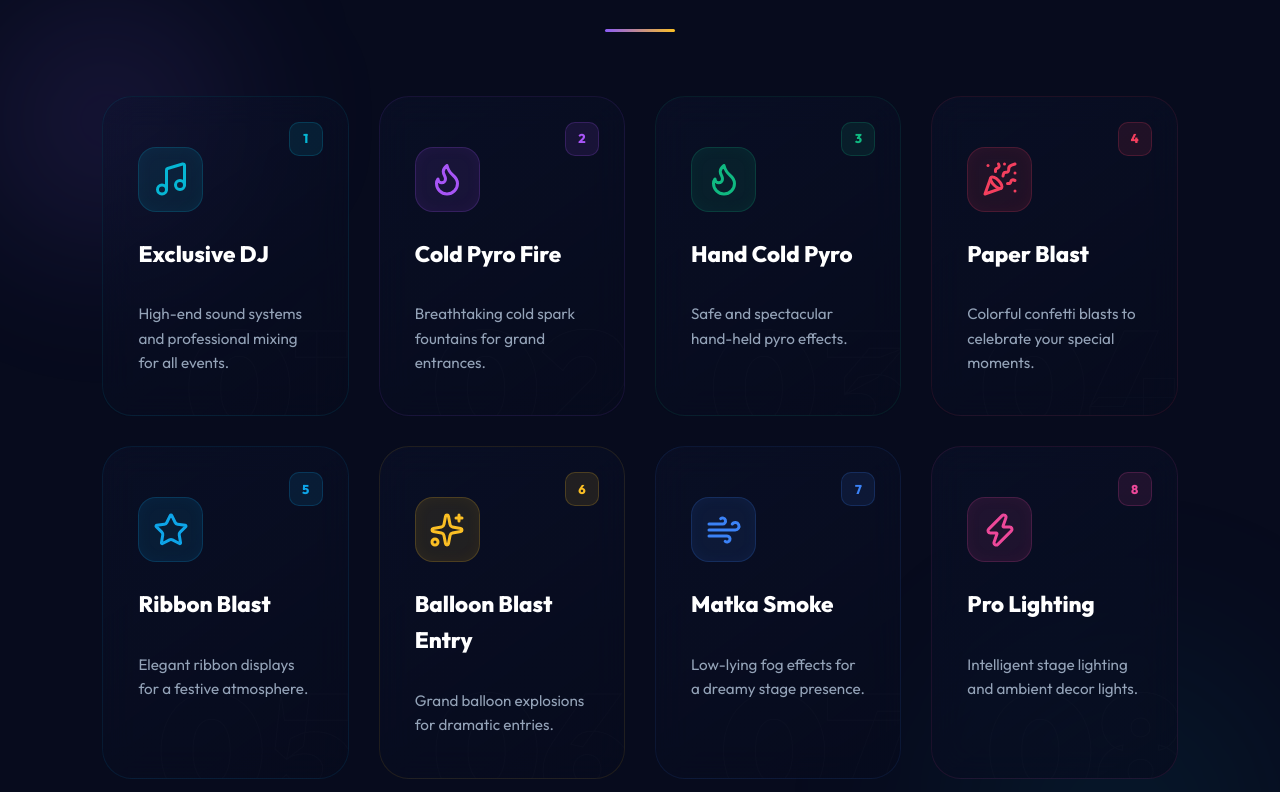
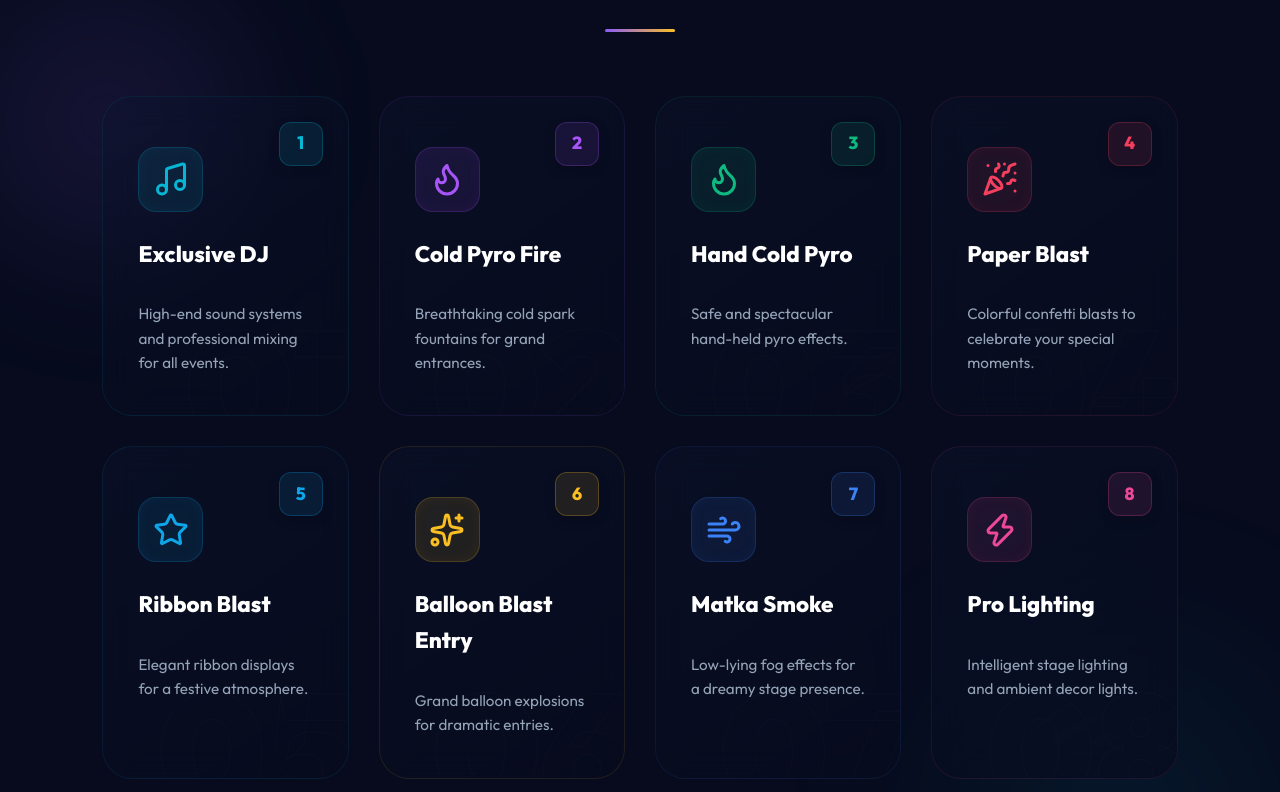
Before and after one commit to kishansejani/Radhe, a React (Vite) app: page / in a window 1280 px wide. Shown: the part 2168-2960 px from the top of the page. Built offline with nearby package versions, Linux system fonts and the light colour scheme; a web font is replaced by a local one.

Commit message:
increase specialty badge size

```diff
--- a/src/index.css
+++ b/src/index.css
@@ -608,16 +608,17 @@ nav::after {
   right: 25px;
   background: rgba(var(--accent-rgb), 0.1);
   color: var(--accent-color);
-  width: 34px;
-  height: 34px;
-  border-radius: 10px;
+  width: 44px;
+  height: 44px;
+  border-radius: 12px;
   display: flex;
   align-items: center;
   justify-content: center;
   font-weight: 800;
-  font-size: 0.8rem;
-  border: 1px solid rgba(var(--accent-rgb), 0.2);
+  font-size: 1.1rem;
+  border: 1px solid rgba(var(--accent-rgb), 0.25);
   z-index: 5;
+  box-shadow: 0 4px 12px rgba(0, 0, 0, 0.2);
 }
 
 .process-icon-box {
```
